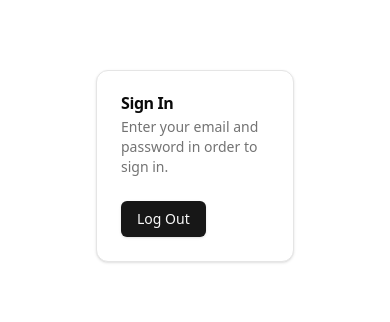
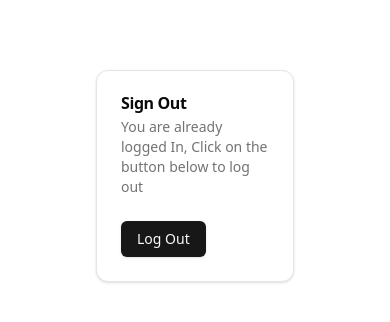
Before and after one commit to Ni9Logic/BlogsApp, a Next.js app: page /Login in a window 390 px wide. Shown: the part 194-516 px from the top of the page. Built offline with nearby package versions, Linux system fonts and the light colour scheme; no server answers; the database is empty; sample sign-in values are in the browser's storage.

Commit message:
Time to make this responsive

```diff
--- a/app/Login/components/LoginForm.tsx
+++ b/app/Login/components/LoginForm.tsx
@@ -14,6 +14,13 @@ import { Button } from "@/components/ui/button";
 import { Input } from "@/components/ui/input";
 import { Label } from "@/components/ui/label";
 import type { User } from "firebase/auth";
+import {
+  Card,
+  CardContent,
+  CardDescription,
+  CardHeader,
+  CardTitle,
+} from "@/components/ui/card";
 
 const LoginForm = () => {
   const router = useRouter();
@@ -98,6 +105,16 @@ const LoginForm = () => {
   };
   return (
     <div>
+      <Card>
+        <CardHeader>
+          <CardTitle>{user ? "Sign Out" : "Sign In"}</CardTitle>
+          <CardDescription>
+            {user
+              ? "You are already logged In, Click on the button below to log out"
+              : "Enter your email and password in order to sign in."}
+          </CardDescription>
+        </CardHeader>
+        <CardContent>
           {!user ? (
             <form onSubmit={handleLogin}>
               <Label>Email</Label>
@@ -140,6 +157,8 @@ const LoginForm = () => {
               )}
             </Button>
           )}
+        </CardContent>
+      </Card>
     </div>
   );
 };
--- a/app/Login/page.tsx
+++ b/app/Login/page.tsx
@@ -1,29 +1,13 @@
 "use client";
 
-import {
-  Card,
-  CardContent,
-  CardDescription,
-  CardHeader,
-  CardTitle,
-} from "@/components/ui/card";
+
 import LoginForm from "./components/LoginForm";
 
 
 export default function page() {
   return (
     <div className="p-24">
-      <Card>
-        <CardHeader>
-          <CardTitle>Sign In</CardTitle>
-          <CardDescription>
-            Enter your email and password in order to sign in.
-          </CardDescription>
-        </CardHeader>
-        <CardContent>
-          <LoginForm />
-        </CardContent>
-      </Card>
+      <LoginForm />
     </div>
   );
 }
```
Lines whose indentation alone changed are shown as unchanged.
